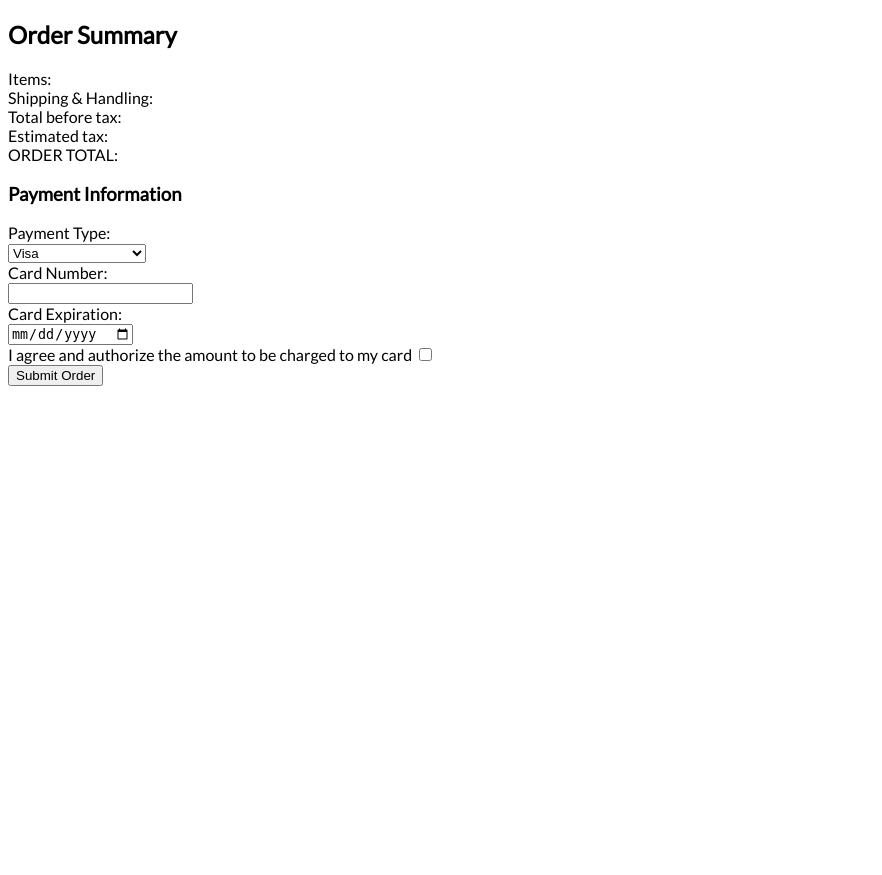
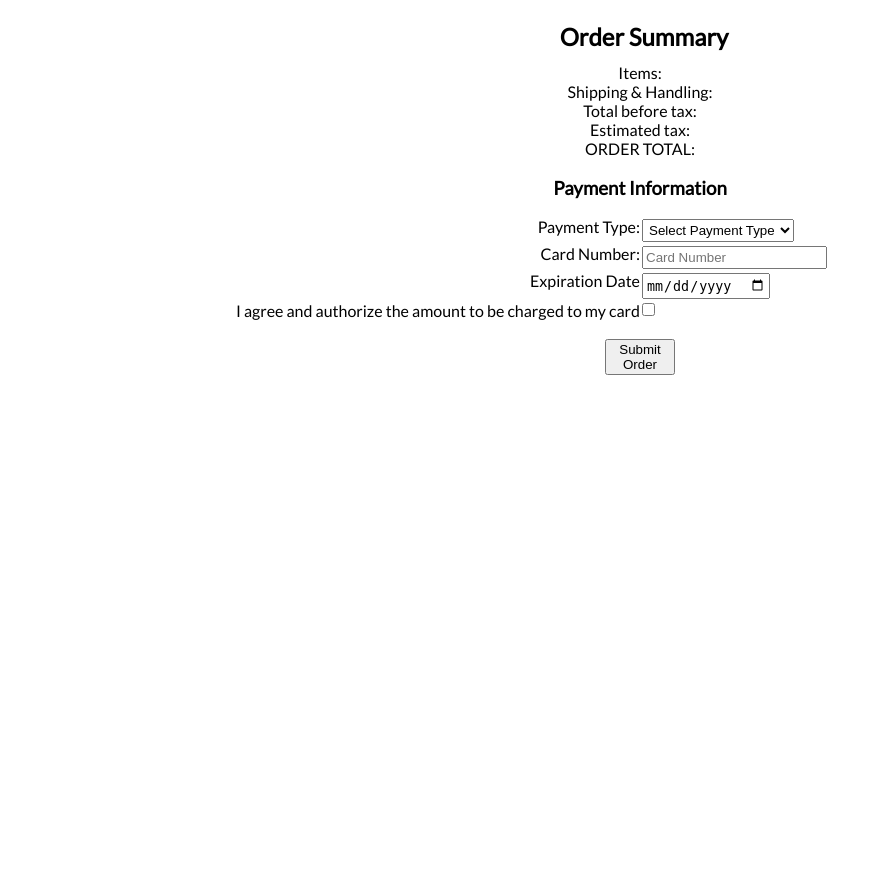
Before and after one commit to CS3320/eCommerce-shopping-cart, a PHP site: page /html/checkout.html in a window 1280 px wide. Shown: the whole page, without its empty margins (0-882 px from the left). Before the commit the page ends 386 px from the top, so only its background shows below. Run offline with PHP 8.4, Linux system fonts and the light colour scheme.

Commit message:
Implemented Evan's newer html
Consistent styling across all embedded pages.

```diff
--- a/css/checkout.css
+++ b/css/checkout.css
@@ -3,3 +3,53 @@
 body{
     font-family: 'Lato', sans-serif;
 }
+h2 {
+    padding: 2px;
+    margin: 2px;
+    margin-bottom: 10px;
+    display: block;
+    float: left;
+    width: 100%;
+    height: 100%;
+    display: inline-block;
+}
+form {
+    width: 80vw;
+    height: 80vh;
+    margin: auto;
+}
+
+.background {
+    padding: 10px;
+    text-align: center;
+}
+br {
+    display: inline-block;
+    float: left;
+    clear: left;
+    width: 50%;
+    text-align: right;
+}
+
+label {
+    display: inline-block;
+    float: left;
+    clear: left;
+    width: 50%;
+    text-align: right;
+}
+
+input,
+select {
+    padding: 2px;
+    margin: 2px;
+    display: inline-block;
+    float: left;
+}
+
+button {
+    display: block;
+    margin: auto;
+    clear: left;
+    width: 70px;
+}
--- a/html/checkout.html
+++ b/html/checkout.html
@@ -1,34 +1,58 @@
 <!DOCTYPE html>
 
-<html>
+<html lang="en">
     <head>
-        <link rel="stylesheet" href="../css/checkout.css">
+        <link rel="stylesheet" href="../css/checkout.css" />
     </head>
+    <body>
+        <div class="background">
+            <h2>Order Summary</h2>
 
-<body>
+            Items: <br />
+            Shipping & Handling: <br />
+            Total before tax: <br />
+            Estimated tax: <br />
+            ORDER TOTAL: <br />
 
-  <h2> Order Summary </h2>
+            <h3>Payment Information</h3>
 
-  Items: <br> Shipping & Handling: <br> Total before tax: <br> Estimated tax: <br> ORDER TOTAL: <br>
+            <form>
+                <label for="payment"> Payment Type:</label>
+                <select type="selection" name="payment" id="payment">
+                    <option value="" disabled selected>
+                        Select Payment Type</option
+                    >
+                    <option value="visa"> Visa</option>
+                    <option value="mastercard"> MasterCard</option>
+                    <option value="american express"> American Express</option>
+                    required </select
+                ><br />
 
-  <h3> Payment Information</h3>
-  <form>
-    Payment Type: <br>
+                <label for="cardnumber">Card Number:</label>
+                <input
+                    type="text"
+                    name="cardnumber"
+                    id="cardnumber"
+                    placeholder="Card Number"
+                    required
+                /><br />
 
-    <select>
+                <label for="expiration"> Expiration Date</label>
+                <input
+                    type="date"
+                    name="expiration"
+                    id="expiration"
+                    required
+                /><br />
 
-      <option value = "visa"> Visa </option>
-      <option value = "mastercard"> MasterCard </option>
-      <option value = "american express"> American Expreess </option>
+                <label for="agree"
+                    >I agree and authorize the amount to be charged to my card
+                </label>
+                <input type="checkbox" name="agree" id="agree" required />
+                <br /><br />
 
-    </select> <br> Card Number: <br>
-    <input type="text" name="card number"><br> Card Expiration: <br>
-    <input type="date" name="exp-date"><br> I agree and authorize the amount to be charged to my card
-    <input type="checkbox" name="agree" <br><br>
-
-    <button> Submit Order </button>
-
-  </form>
-</body>
-
+                <button type="button">Submit Order</button>
+            </form>
+        </div>
+    </body>
 </html>
```
